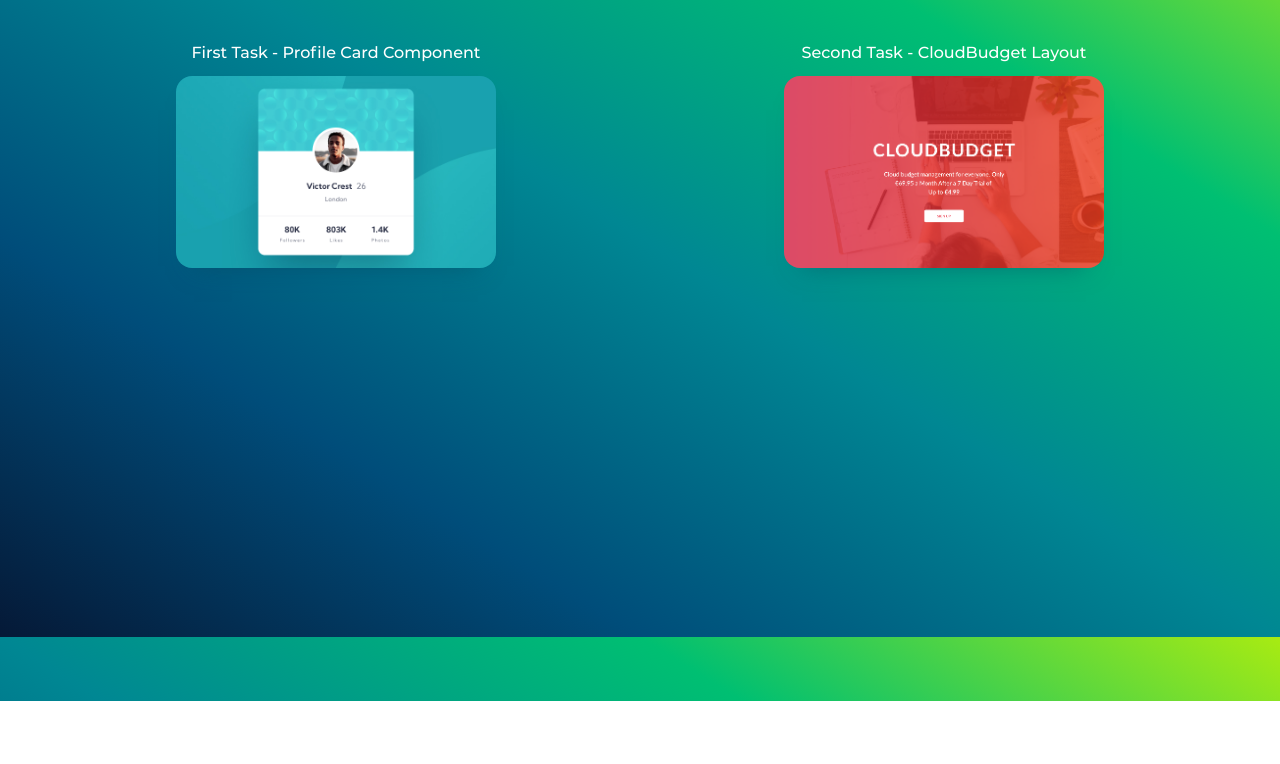
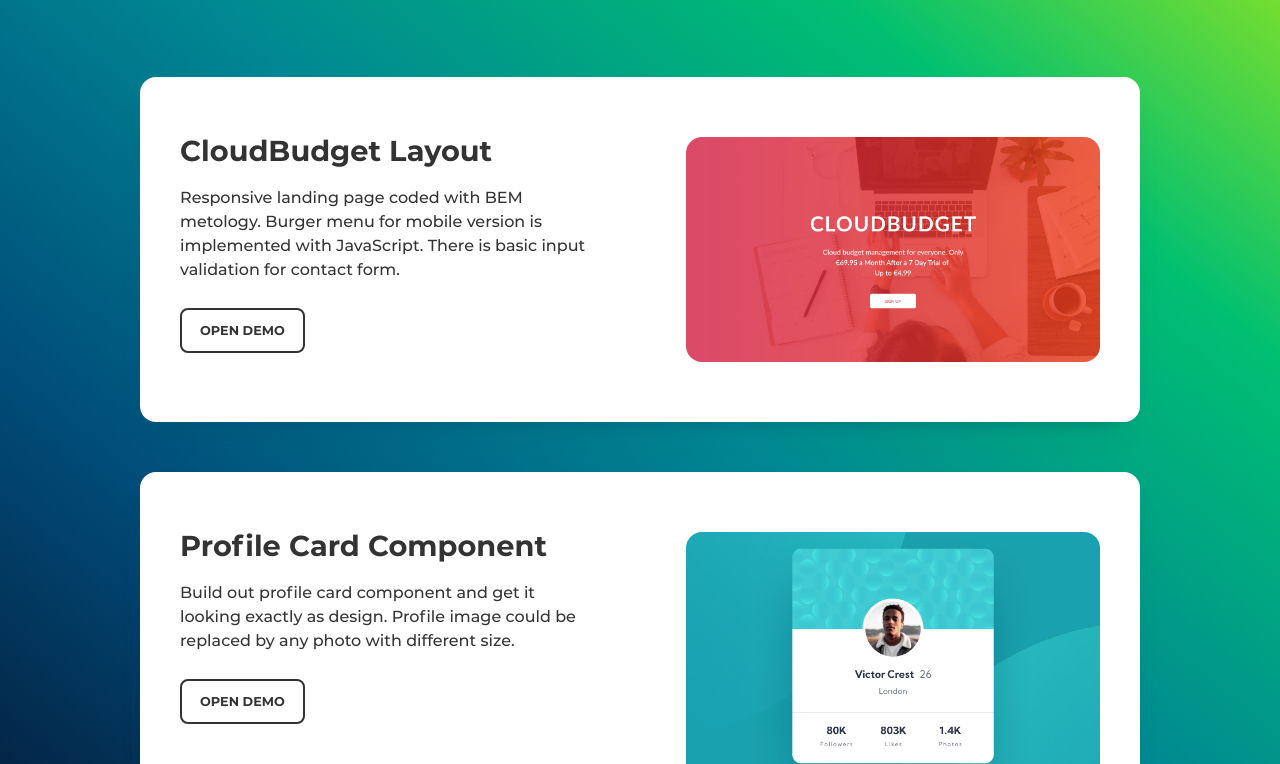
Before and after one commit to yellowgiraffe/gallery-of-projects, a plain HTML site: page index.html in a window 1280 px wide. Shown: the part 163-927 px from the top of the page. Before the commit the page ends 864 px from the top, so only its background shows below. Drawn offline with Linux system fonts and the light colour scheme.

Commit message:
add new design for main layout

```diff
--- a/css/style.css
+++ b/css/style.css
@@ -35,20 +35,23 @@ img{vertical-align: top;}
 
 h1,h2,h3,h4,h5,h6{font-size:inherit;font-weight: 400;}
 
-body {
+.page-content {
   color: #fff;
   font-family: Montserrat, sans-serif;
-  background: linear-gradient(to right top, #051937, #004d7a, #008793, #00bf72, #a8eb12);
+  background: linear-gradient(to right top, #051937, #004d7a, #008793, #00bf72, #a8eb12) no-repeat;
 }
 
-.page-container {
-  text-align: center;
+.container {
+  display: flex;
+  flex-direction: column;
+  align-items: center;
   margin: 0 auto;
-  width: 1200px;
+  width: 90%;
+  max-width: 1200px;
 }
 
 .header {
-  margin: 64px 0;
+  padding: 80px 0;
 }
 
 .title {
@@ -58,29 +61,67 @@ body {
   margin-bottom: 16px;
 }
 
-.main {
-  columns: 2;
+.project {
+  max-width: 1000px;
+  padding: 60px 40px;
+  margin-bottom: 50px;
+  background-color: #fff;
+  box-shadow: 0 16px 24px -18px rgba(8, 70, 94, .51);
+  border-radius: 16px;
+  color: #333;
 }
 
-.project-preview {
-  margin-bottom: 50px;
+
+.project__content {
+  display: flex;
+  justify-content: space-between;
 }
 
-.project-preview-title {
-  margin-bottom: 15px;
-  font-weight: 500;
+.project__desc {
+  max-width: 45%;
 }
 
-.project-preview-img {
-  width: 320px;
-  height: 192px;
+.project__title {
+  font-size: 1.8rem;
+  font-weight: 700;
+  margin-bottom: 20px;
+}
+
+.project__about {
+  line-height: 1.5rem;
+  font-weight: 500;
+  margin-bottom: 40px;
+}
+
+.project__demo-btn {
+  font-size: .8rem;
+  font-weight: 700;
+  text-transform: uppercase;
+  background-color: #fff;
+  color: #333;
+  padding: 13px 18px;
+  border-radius: 8px;
+  border: 2px solid #333;
+  transition: .3s;
+}
+
+.project__demo-btn:hover {
+  background-color: #333;
+  color: #fff;
+}
+
+.project__preview {
+  width: 45%;
+}
+
+.project__img {
+  width: 100%;
+  height: 100%;
   border-radius: 16px;
-  box-shadow: 0 16px 24px -18px rgba(8, 70, 94, .51);
-  margin-bottom: 19px;
   transition: .3s;
   object-fit: cover;
 }
 
-.project-preview-img:hover {
-  transform: scale(1.05);
+.project__img:hover {
+  transform: scale(1.02);
 }
--- a/index.html
+++ b/index.html
@@ -8,20 +8,40 @@
   <link rel="stylesheet" href="css/style.css">
 </head>
 <body>
-  <div class="page-container">
+  <div class="page-content">
     <header class="header">
-      <h1 class="title">Frontend Everyday</h1>
-      <h2 class="sub-title">Practical frontend course. From page making to framework</h2>
+      <div class="container">
+        <h1 class="title">Frontend Everyday</h1>
+        <h2 class="sub-title">Practical frontend course. From page making to framework</h2>
+      </div>
     </header>
     <main class="main">
-      <figure class="project-preview">
-        <figcaption class="project-preview-title">First Task - Profile Card Component</figcaption>
-        <a href="01/index.html"><img class="project-preview-img" src="img/profile-card-component.jpg" alt="Preview - Profile Card Component"></a>
-      </figure>
-      <figure class="project-preview">
-        <figcaption class="project-preview-title">Second Task - CloudBudget Layout</figcaption>
-        <a href="02/index.html"><img class="project-preview-img" src="img/cloud-budget.png" alt="Preview - CloudBudget Markup"></a>
-      </figure>
+      <div class="container">
+        <section class="project">
+          <div class="project__content">
+            <div class="project__desc">
+              <h3 class="project__title">CloudBudget Layout</h3>
+              <p class="project__about">Responsive landing page coded with BEM metology. Burger menu for mobile version is implemented with JavaScript. There is basic input validation for contact form.</p>
+              <a href="02/index.html" class="project__demo-btn">Open Demo</a>
+            </div>
+            <div class="project__preview">
+              <a href="02/index.html"><img class="project__img" src="img/cloud-budget.png" alt="Preview - CloudBudget Markup"></a>
+            </div>
+          </div>
+        </section>
+        <section class="project">
+          <div class="project__content">
+            <div class="project__desc">
+              <h3 class="project__title">Profile Card Component</h3>
+              <p class="project__about">Build out profile card component and get it looking exactly as design. Profile image could be replaced by any photo with different size. </p>
+              <a  href="01/index.html" class="project__demo-btn">Open Demo</a>
+            </div>
+            <div class="project__preview">
+              <a href="01/index.html"><img class="project__img" src="img/profile-card-component.jpg" alt="Preview - Profile Card Component"></a>
+            </div>
+          </div>
+        </section>
+      </div>
     </main>
   </div>
 </body>
```
